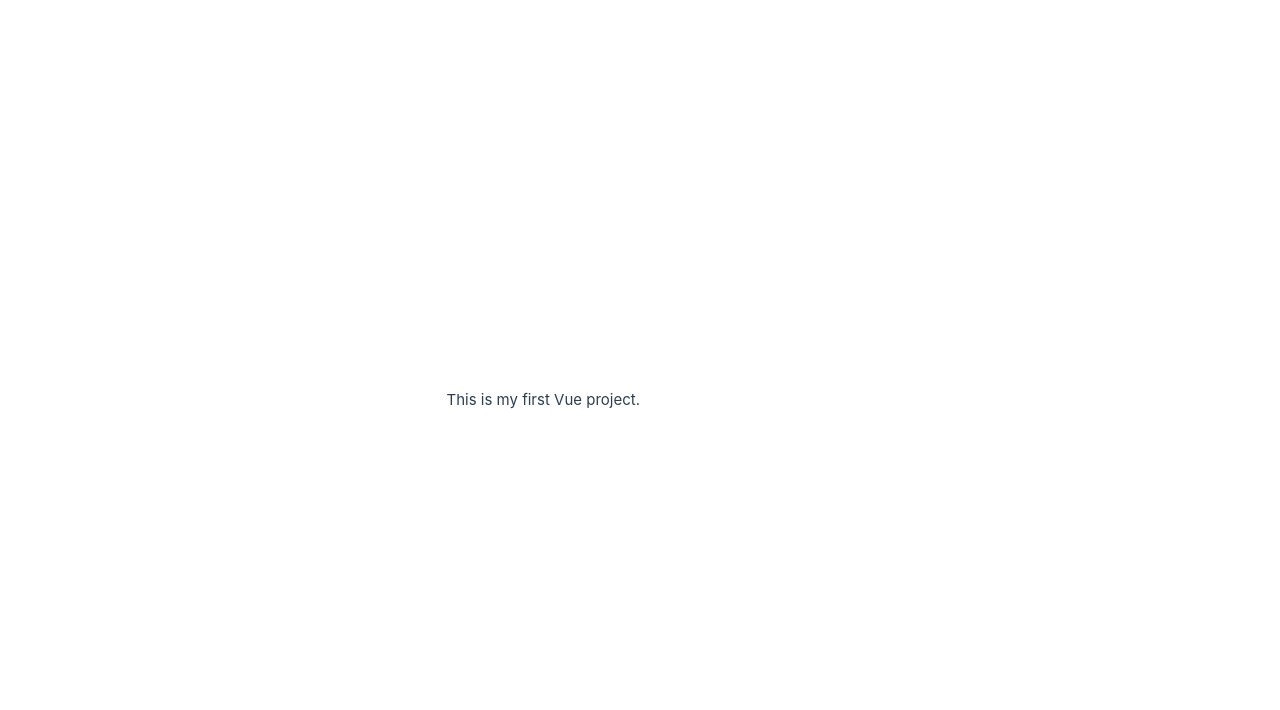
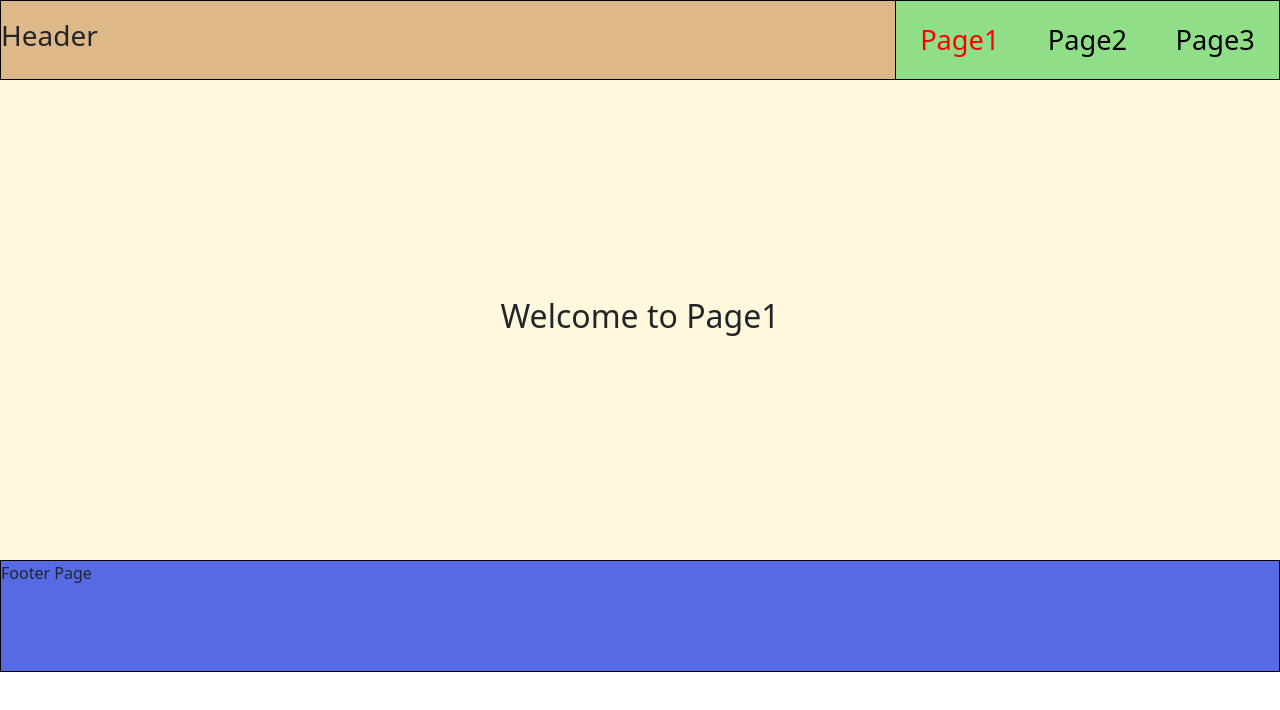
Before and after one commit to Cheakimhorn/IP-course, a Vue app: page /page1 in a window 1280 px wide. Shown: the top 710 px of the page. Built offline with nearby package versions, Linux system fonts and the light colour scheme.

Commit message:
TP05 I finish EX1

```diff
--- a/package.json
+++ b/package.json
@@ -9,8 +9,10 @@
     "preview": "vite preview"
   },
   "dependencies": {
+    "bootstrap": "^5.3.3",
     "pinia": "^2.2.4",
-    "vue": "^3.5.12"
+    "vue": "^3.5.12",
+    "vue-router": "^4.5.0"
   },
   "devDependencies": {
     "@vitejs/plugin-vue": "^5.1.4",
--- a/src/App.vue
+++ b/src/App.vue
@@ -1,14 +1,20 @@
+<template>
+    <div>
+      <HeaderPage/>
+      <main>
+        <router-view/>
+      </main>
+      <FooterPage/>
+    </div>
+</template>
+
 <script setup>
+
+import FooterPage from './components/FooterPage.vue';
+import HeaderPage from './components/HeaderPage.vue';
+
 </script>
 
-<template>
-  <header>
-    <div>This is my first Vue project.</div>
-  </header>
-
-
-</template>
-
-<style scoped>
+<style lang="scss" scoped>
 
 </style>
--- /dev/null
+++ b/src/components/FooterPage.vue
@@ -0,0 +1,18 @@
+<template>
+    <div class="footer">Footer Page</div>
+</template>
+
+<script setup>
+
+</script>
+
+<style  scoped>
+ .footer{
+     width: 100%;
+     height: 7rem;
+     background-color: rgb(86, 107, 227);
+     display: flex;
+     border: 1px solid black;
+ }
+
+</style>
--- /dev/null
+++ b/src/components/HeaderPage.vue
@@ -0,0 +1,74 @@
+<template>
+    <div class="header">
+      <div class="logo"><h3>Header</h3></div>
+      <div class="allPage">
+        <ul>
+          <li><router-link to="/page1" class="nav-button p-3">Page1</router-link></li>
+          <li><router-link to="/page2" class="nav-button p-3">Page2</router-link></li>
+          <li><router-link to="/page3" class="nav-button p-3">Page3</router-link></li>
+        </ul>
+      </div>
+    </div>
+  </template>
+
+  <script setup>
+  </script>
+
+  <style scoped>
+  .header {
+    width: 100%;
+    height: 5rem;
+    background-color: aqua;
+    display: flex;
+    align-items: center;
+    justify-content: space-between;
+    box-shadow: 0px 4px 6px rgba(0, 0, 0, 0.1);
+  }
+
+  .logo {
+    width: 70%;
+    height: 100%;
+    background-color: burlywood;
+    border: 1px solid black;
+    display: flex;
+    align-items: center;
+    /* justify-content: center; */
+    font-weight: bold;
+    font-size: 1.5rem;
+  }
+
+  .allPage {
+    width: 30%;
+    height: 100%;
+    background-color: rgb(144, 222, 135);
+    border: 1px solid black;
+    border-left: none;
+  }
+
+  .allPage ul {
+    list-style: none;
+    display: flex;
+    align-items: center;
+    justify-content: space-around;
+    height: 100%;
+    margin: 0;
+    padding: 0;
+  }
+
+  ul li {
+    text-decoration: none;
+    font-size: 1.7rem;
+  }
+
+  .nav-button {
+    text-decoration: none;
+    color: black;
+    transition: all 0.3s ease-in-out;
+    border-radius: 5px;
+    padding: 0.5rem 1rem;
+  }
+.router-link-active{
+    color: red;
+}
+
+  </style>
--- a/src/main.js
+++ b/src/main.js
@@ -1,11 +1,13 @@
-import './assets/main.css'
 
 import { createApp } from 'vue'
 import { createPinia } from 'pinia'
 import App from './App.vue'
+import router from './router'
+import 'bootstrap/dist/css/bootstrap.css'
 
 const app = createApp(App)
 
 app.use(createPinia())
+app.use(router)
 
 app.mount('#app')
--- /dev/null
+++ b/src/router/index.js
@@ -0,0 +1,29 @@
+import { createRouter, createWebHistory } from 'vue-router'
+
+import Page1 from '@/view/Page1.vue'
+import Page2 from '@/view/Page2.vue'
+import Page3 from '@/view/Page3.vue'
+
+const router = createRouter({
+  history: createWebHistory(import.meta.env.BASE_URL),
+  routes: [
+    {
+      path: '/page1',
+      name: 'page1',
+      component: Page1,
+    },
+    {
+        path: '/page2',
+        name: 'page2',
+        component: Page2,
+      },
+      {
+        path: '/page3',
+        name: 'page3',
+        component: Page3,
+      }
+
+  ],
+})
+
+export default router
--- /dev/null
+++ b/src/view/Page1.vue
@@ -0,0 +1,19 @@
+<template>
+    <div class="Page1"><h2> Welcome to Page1</h2></div>
+</template>
+
+<script setup>
+
+</script>
+
+<style  scoped>
+.Page1{
+    width: 100%;
+    height: 30rem;
+    background-color: cornsilk;
+    display: flex;
+    align-items: center;
+    justify-content: center;
+}
+
+</style>
--- /dev/null
+++ b/src/view/Page2.vue
@@ -0,0 +1,18 @@
+<template>
+    <div class="Page2"><h2> Welcome to Page2</h2></div>
+</template>
+
+<script setup>
+
+</script>
+
+<style  scoped>
+.Page2{
+    width: 100%;
+    height: 30rem;
+    background-color: cornsilk;
+    display: flex;
+    align-items: center;
+    justify-content: center;
+}
+</style>
--- /dev/null
+++ b/src/view/Page3.vue
@@ -0,0 +1,18 @@
+<template>
+    <div class="Page3"><h2> Welcome to Page3</h2></div>
+</template>
+
+<script setup>
+
+</script>
+
+<style  scoped>
+.Page3{
+    width: 100%;
+    height: 30rem;
+    background-color: cornsilk;
+    display: flex;
+    align-items: center;
+    justify-content: center;
+}
+</style>
```
Also changed, not shown: 1 other file (tests, documents, lock files or other folders).
